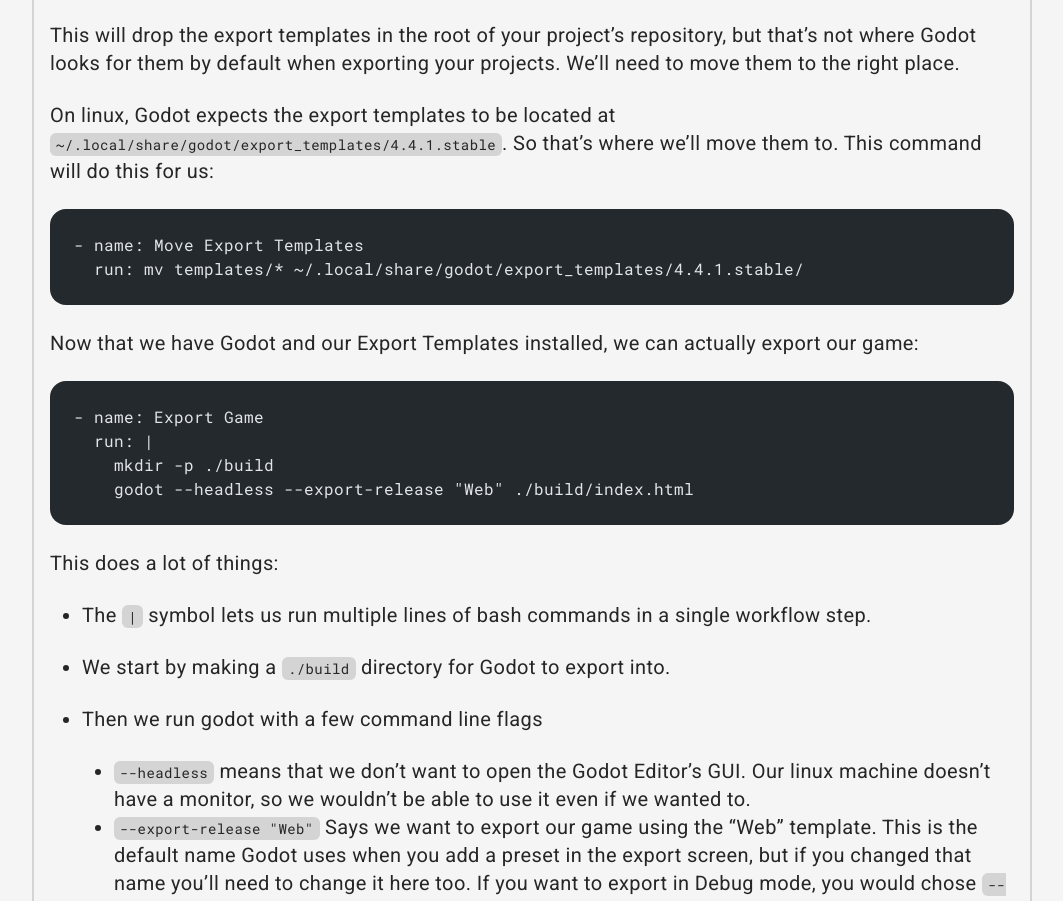
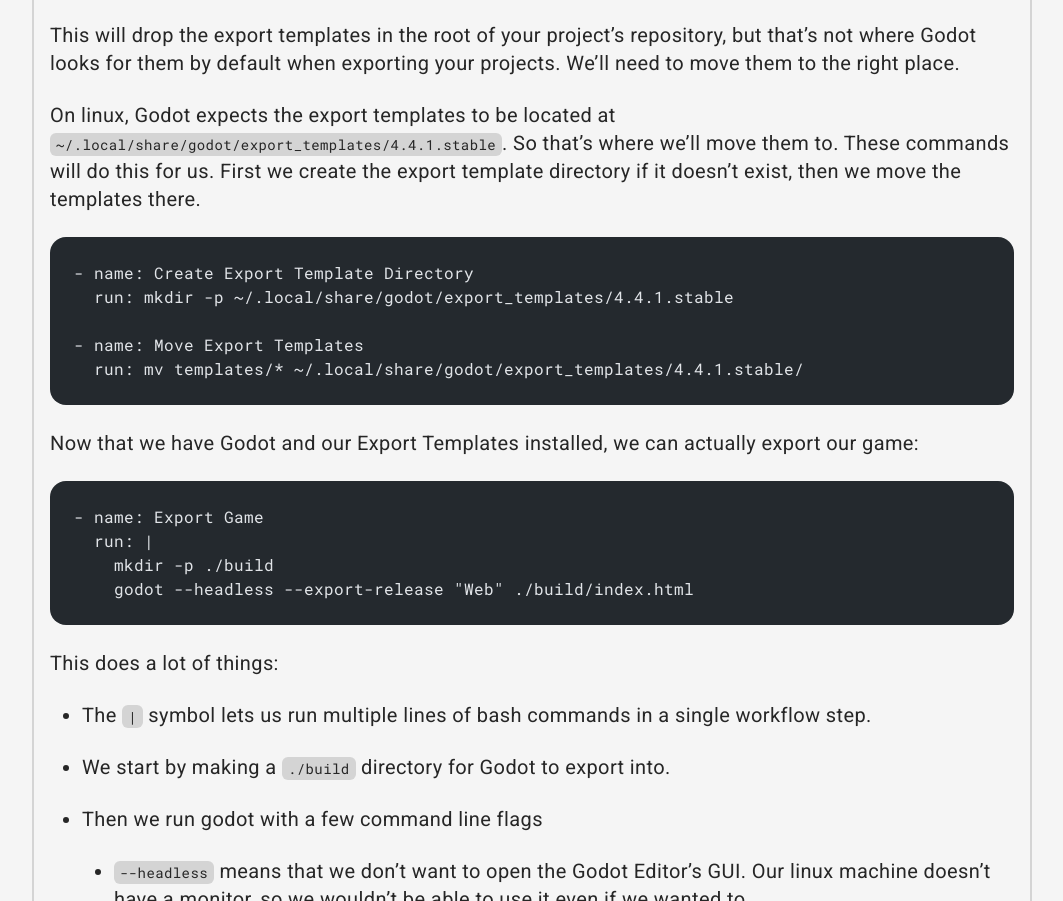
Before and after one commit to SolarLabyrinth/solarlabyrinth.dev, an Astro site: page /articles/you-need-a-build-system in a window 1280 px wide. Shown: the part 6439-7340 px from the top of the page, without its empty margins (108-1171 px from the left). Built offline with nearby package versions, Linux system fonts and the light colour scheme; Astro itself is replaced by a stand-in of ours; code samples lack their colours.

Commit message:
fix issue with steps

````diff
--- a/src/content/articles/you-need-a-build-system.md
+++ b/src/content/articles/you-need-a-build-system.md
@@ -195,9 +195,12 @@ These are provided as a `.tpz` file, which is just another kind of compressed ar
 
 This will drop the export templates in the root of your project's repository, but that's not where Godot looks for them by default when exporting your projects. We'll need to move them to the right place.
 
-On linux, Godot expects the export templates to be located at `~/.local/share/godot/export_templates/4.4.1.stable`. So that's where we'll move them to. This command will do this for us:
+On linux, Godot expects the export templates to be located at `~/.local/share/godot/export_templates/4.4.1.stable`. So that's where we'll move them to. These commands will do this for us. First we create the export template directory if it doesn't exist, then we move the templates there.
 
 ```yml
+- name: Create Export Template Directory
+  run: mkdir -p ~/.local/share/godot/export_templates/4.4.1.stable
+
 - name: Move Export Templates
   run: mv templates/* ~/.local/share/godot/export_templates/4.4.1.stable/
 ```
@@ -254,6 +257,9 @@ jobs:
 
       - name: Unzip Export Templates
         run: unzip Godot_v4.4.1-stable_export_templates.tpz
+
+      - name: Create Export Template Directory
+        run: mkdir -p ~/.local/share/godot/export_templates/4.4.1.stable
 
       - name: Move Export Templates
         run: mv templates/* ~/.local/share/godot/export_templates/4.4.1.stable/
````
